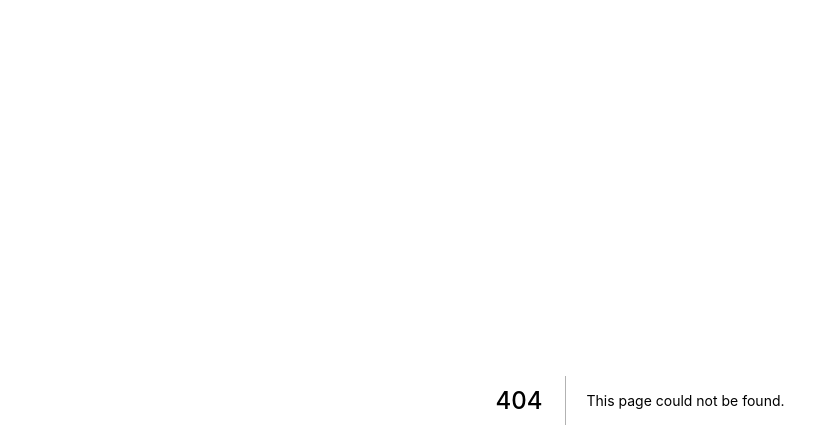
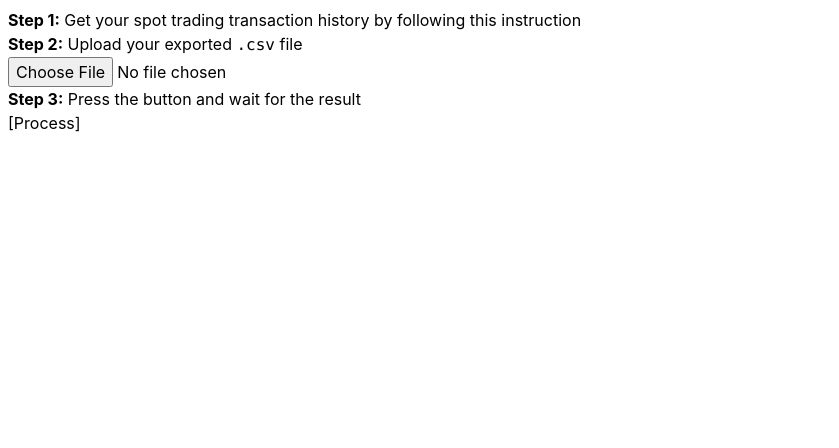
Before and after one commit to coolcorexix/defi-crunching, a Next.js app: page /binance in a window 1280 px wide. Before the commit this address had no page. Shown: the top 448 px of the page, without its empty margins (0-839 px from the left). Built offline with nearby package versions, Linux system fonts and the light colour scheme.

Commit message:
feat: import file look done

```diff
--- a/src/backend-feature/binance-crunching/processSpot.ts
+++ b/src/backend-feature/binance-crunching/processSpot.ts
@@ -5,6 +5,7 @@ import uniq from "lodash/uniq";
 import { splitNumberAndAlphabet } from "backend-feature/utils/splitAtFirtAlphabet";
 import { getCoinIdFromTicker } from "backend-feature/utils/getCoinIdFromTicker";
 import { getCoinGeckoCurrentPrice } from "backend-feature/profit-track/getCoinGeckoCurrentPrice";
+import { roundNumber, roundToThreeDigit } from "utils/roundNumber";
 
 export interface CSVSpotTransaction {
   "Date(UTC)": string;
@@ -27,17 +28,18 @@ export interface OutputSpotTransaction {
   priceAtTheTime: number;
   growthRateOnThisTrade?: string;
   side: 'SELL' | 'BUY';
+  [key: string]: any;
 }
 
-export function processSpot(): Promise<any> {
+export function processSpot(inputSpotTransactions: string): Promise<any> {
   let outputP2PTx: OutputSpotTransaction[] = [];
-  const filePath = path.resolve(
-    process.cwd(),
-    "src/backend-feature/binance-crunching/testdata/l1y-spot-export.csv"
-  );
-  const inputSpotTransactions = fs.readFileSync(filePath, {
-    encoding: "utf-8",
-  });
+  // const filePath = path.resolve(
+  //   process.cwd(),
+  //   "src/backend-feature/binance-crunching/testdata/reduced-l1y-spot-export.csv"
+  // );
+  // const inputSpotTransactions = fs.readFileSync(filePath, {
+  //   encoding: "utf-8",
+  // });
 
   const parser = parse({
     delimiter: ",",
@@ -77,15 +79,28 @@ export function processSpot(): Promise<any> {
         coinGeckoPrices[tx.fromCoinId].usd / coinGeckoPrices[tx.toCoinId].usd;
         console.log(`🚀 ~ file: processSpot.ts ~ line 75 ~ outputP2PTx.forEach ~ currentPrice ${tx.fromTicker}/${tx.toTicker}: `, currentPrice)
         let growthRateOnThisTrade;
+        tx.pair = `${tx.fromTicker}/${tx.toTicker}`;
         if (tx.side === 'SELL') {
           growthRateOnThisTrade = tx.priceAtTheTime / currentPrice;
         }
         if (tx.side === 'BUY') {
           growthRateOnThisTrade = currentPrice / tx.priceAtTheTime;
         }
-        tx.growthRateOnThisTrade = `${(growthRateOnThisTrade - 1)* 100}%`;
+        tx.growthRateOnThisTrade = `${roundToThreeDigit((growthRateOnThisTrade - 1)* 100)}%`;
+        tx.currentPrice = currentPrice;
       });
-      console.table(outputP2PTx);
+      console.table(outputP2PTx.map(tx => {
+        return {
+          buyDate: tx.buyDate,
+          side: tx.side,
+          pair: tx.pair,
+          from: `${tx.fromAmount} ${tx.fromTicker}`,
+          to: `${tx.toAmount} ${tx.toTicker}`,
+          priceAtTheTime: roundToThreeDigit(tx.priceAtTheTime),
+          currentPrice: roundToThreeDigit(tx.currentPrice),
+          growthRateOnThisTrade: tx.growthRateOnThisTrade,
+        }
+      }));
       resolve(outputP2PTx);
     });
 
--- a/src/pages/api/processSpot.ts
+++ b/src/pages/api/processSpot.ts
@@ -1,9 +1,38 @@
-import { OutputSpotTransaction, processSpot } from 'backend-feature/binance-crunching/processSpot'
-import type { NextApiRequest, NextApiResponse } from 'next'
+import {
+  OutputSpotTransaction,
+  processSpot,
+} from "backend-feature/binance-crunching/processSpot";
+import type { NextApiRequest, NextApiResponse } from "next";
+import nc from "next-connect";
+import multer from "multer";
 
-export default async function handler(
-    req: NextApiRequest,
-    res: NextApiResponse<OutputSpotTransaction[]>
-  ) {
-    res.status(200).json(await processSpot())
-  }
+const upload = multer({ storage: multer.memoryStorage() });
+
+const apiRoute = nc({
+  onError(error, req: NextApiRequest, res: NextApiResponse) {
+    res
+      .status(501)
+      .json({ error: `Sorry something Happened! ${error.message}` });
+  },
+  onNoMatch(req, res) {
+    res.status(405).json({ error: `Method '${req.method}' Not Allowed` });
+  },
+})
+  .use(upload.single("file"))
+  .post(
+    async (
+      req: NextApiRequest & { file: any },
+      res: NextApiResponse<OutputSpotTransaction[]>
+    ) => {
+      const csvFile = req.file;
+      res.status(200).json(await processSpot(csvFile.buffer.toString()));
+    }
+  );
+
+export default apiRoute;
+
+export const config = {
+  api: {
+    bodyParser: false, // Disallow body parsing, consume as stream
+  },
+};
--- /dev/null
+++ b/src/pages/binance/index.tsx
@@ -0,0 +1,62 @@
+import axios from "axios";
+import React, { useState } from "react";
+
+function BinancePage() {
+  const [selectedFile, setSelectedFile] = useState(null);
+  const [isSelected, setIsSelected] = useState(false);
+  const changeHandler = (event: any) => {
+    setSelectedFile(event.target.files[0]);
+    setIsSelected(true);
+  };
+  const processSpot = () => {
+    let data = new FormData();
+
+    data.append("name", "transaction-history.csv");
+    data.append("file", selectedFile);
+    let config = {
+      headers: {
+        "Content-Type": "multipart/form-data",
+      },
+    };
+    axios.post("/api/processSpot", data, config).then((rs) => {
+      console.log("🚀 ~ file: index.tsx ~ line 22 ~ axios.post ~ rs", rs);
+    });
+  };
+  return (
+    <div className="m-auto p-2">
+      <div>
+        <b>Step 1:</b> Get your spot trading transaction history by following
+        this{" "}
+        <a
+          href="https://www.binance.com/en-AU/support/faq/e4ff64f2533f4d23a0b3f8f17f510eab"
+          target="_blank"
+          rel="noreferrer"
+        >
+          instruction
+        </a>
+      </div>
+      <div>
+        <div>
+          <b>Step 2:</b> Upload your exported <code>.csv</code> file
+        </div>
+        <input type="file" onChange={changeHandler} accept=".csv" />
+      </div>
+      <div>
+        <div>
+          <b>Step 3:</b> Press the button and wait for the result
+        </div>
+        <div>
+          <button
+            onClick={() => {
+              processSpot();
+            }}
+          >
+            [Process]
+          </button>
+        </div>
+      </div>
+    </div>
+  );
+}
+
+export default BinancePage;
--- a/src/utils/roundNumber.ts
+++ b/src/utils/roundNumber.ts
@@ -1,3 +1,7 @@
 export function roundNumber(rawNumber: number, decimals: number) {
   return rawNumber.toFixed(decimals);
 }
+
+export function roundToThreeDigit(rawNumber: number) {
+  return rawNumber.toFixed(3);
+}
```
Also changed, not shown: package.json (+7 -0 lines), src/backend-feature/binance-crunching/testdata/reduced-l1y-spot-export.csv (added), 2 other files (tests, documents, lock files or other folders).
